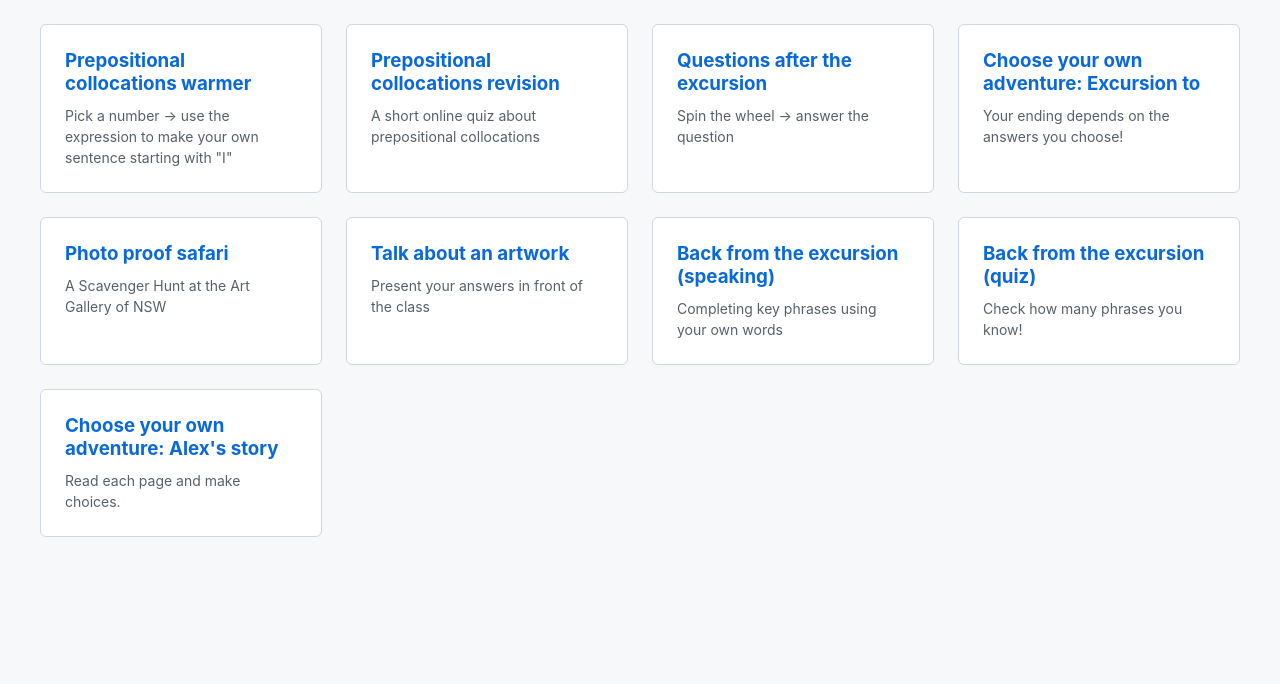
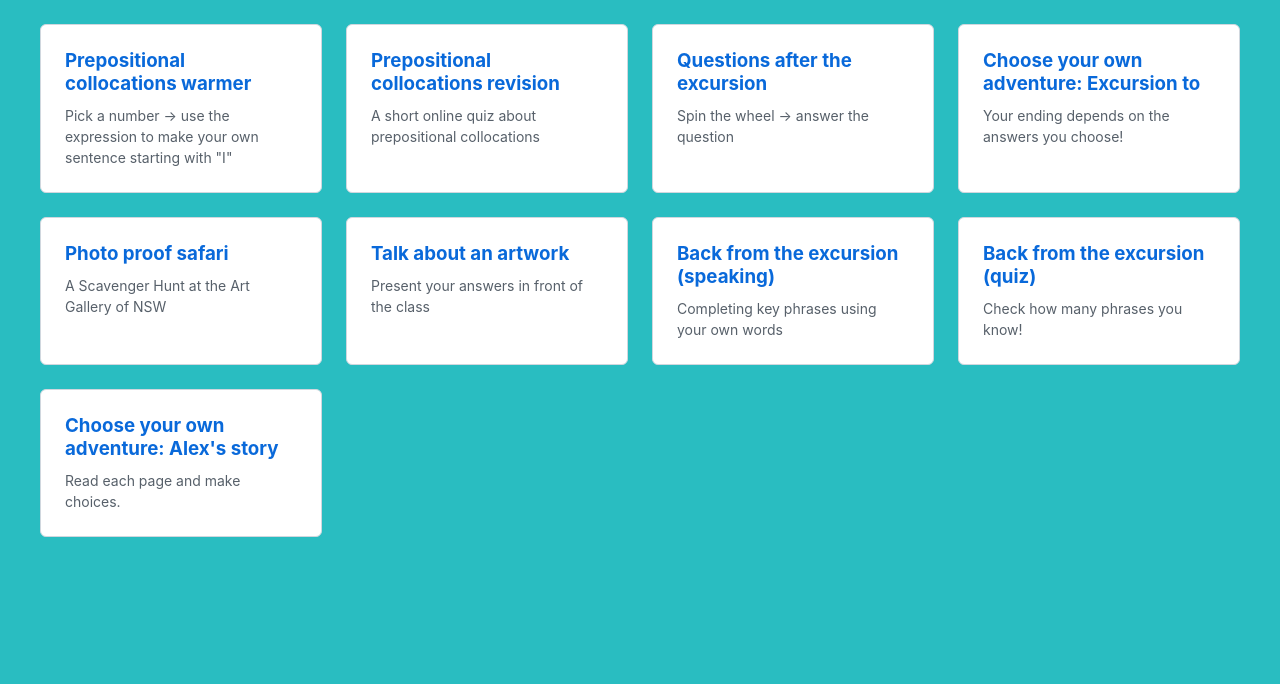
Before and after one commit to ultimotafedocs/fridayconversationclass, a plain HTML site: page index.html in a window 1280 px wide. Shown: the part 116-800 px from the top of the page. Drawn offline with Linux system fonts and the light colour scheme.

Commit message:
Change background color to #29bdc1

```diff
--- a/index.html
+++ b/index.html
@@ -7,7 +7,7 @@
     <style>
         body {
             font-family: -apple-system, BlinkMacSystemFont, "Segoe UI", Roboto, sans-serif;
-            background-color: #f6f8fa;
+            background-color: #29bdc1;
             margin: 0;
             padding: 40px 20px;
         }
```
